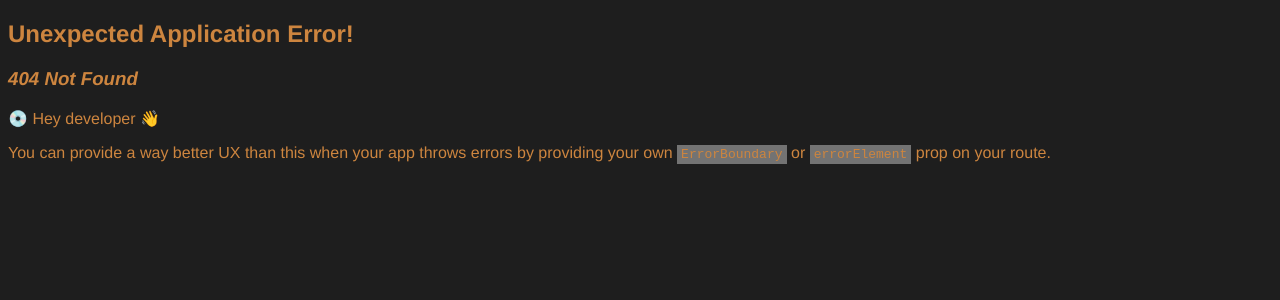
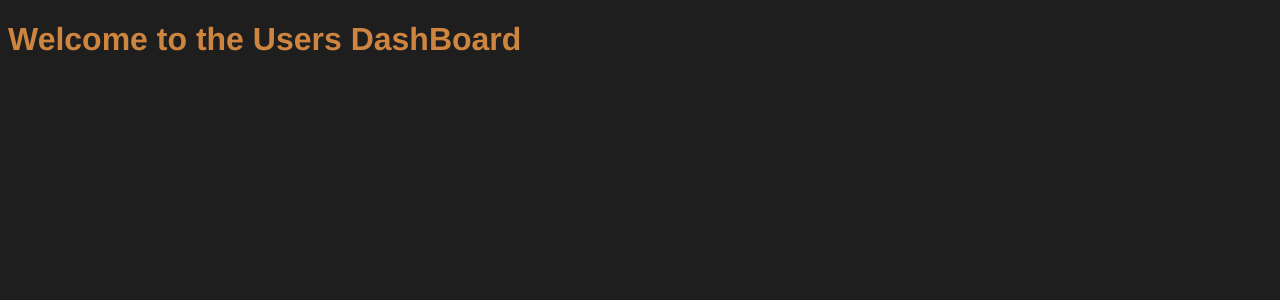
Before and after one commit to thegoofy-dev/ReactJs_learning, a React (Vite) app: page /users in a window 1280 px wide. Before the commit this address had no page. Shown: the top 300 px of the page. Built offline with nearby package versions, Linux system fonts and the light colour scheme.

Commit message:
Setting up Routes

```diff
--- /dev/null
+++ b/src/pages/BlogPostsPage.jsx
@@ -0,0 +1,3 @@
+export function BlogPostPages() {
+    return <div><h1>Welcome to BlogPosts Page</h1></div>
+}
--- /dev/null
+++ b/src/pages/UsersPgae.jsx
@@ -0,0 +1,3 @@
+export function UsersPage() {
+    return <div><h1>Welcome to the Users DashBoard</h1></div>
+}
```
Also changed, not shown: src/main.jsx (+11 -1 lines).
